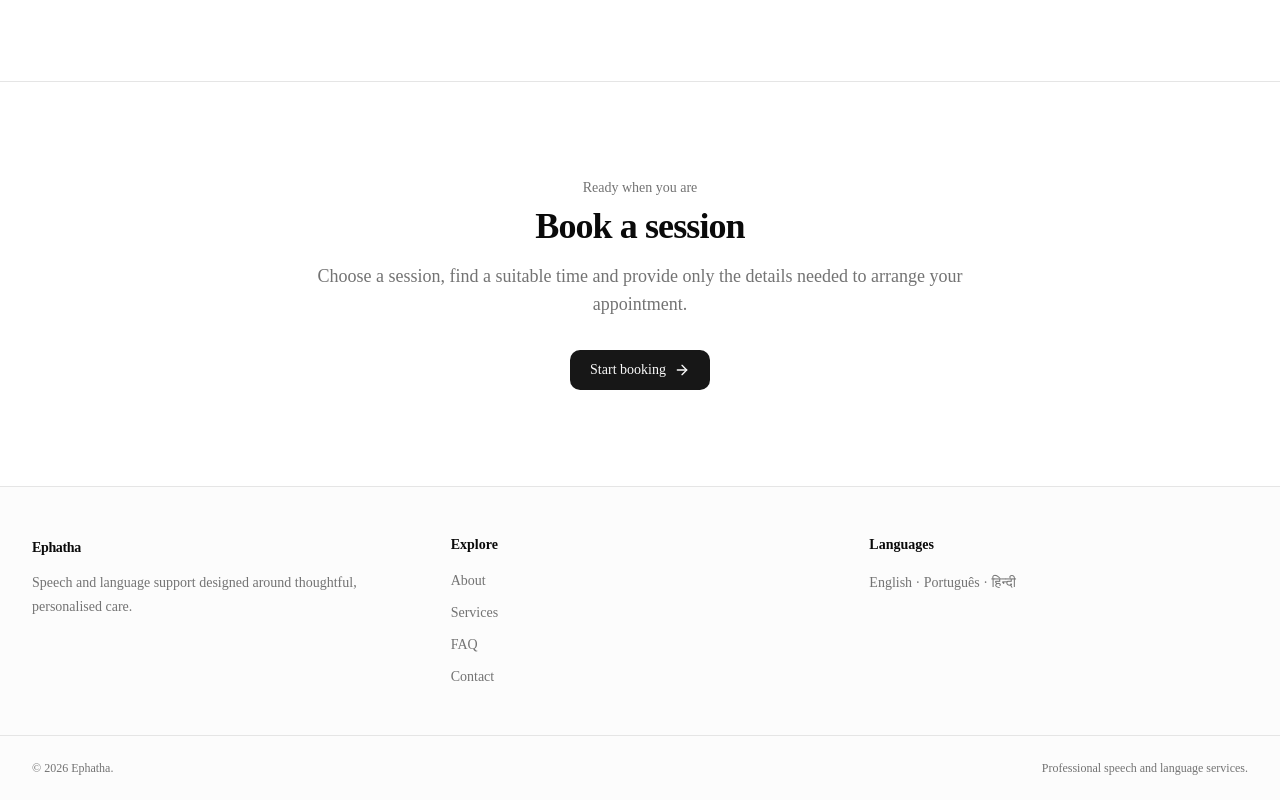
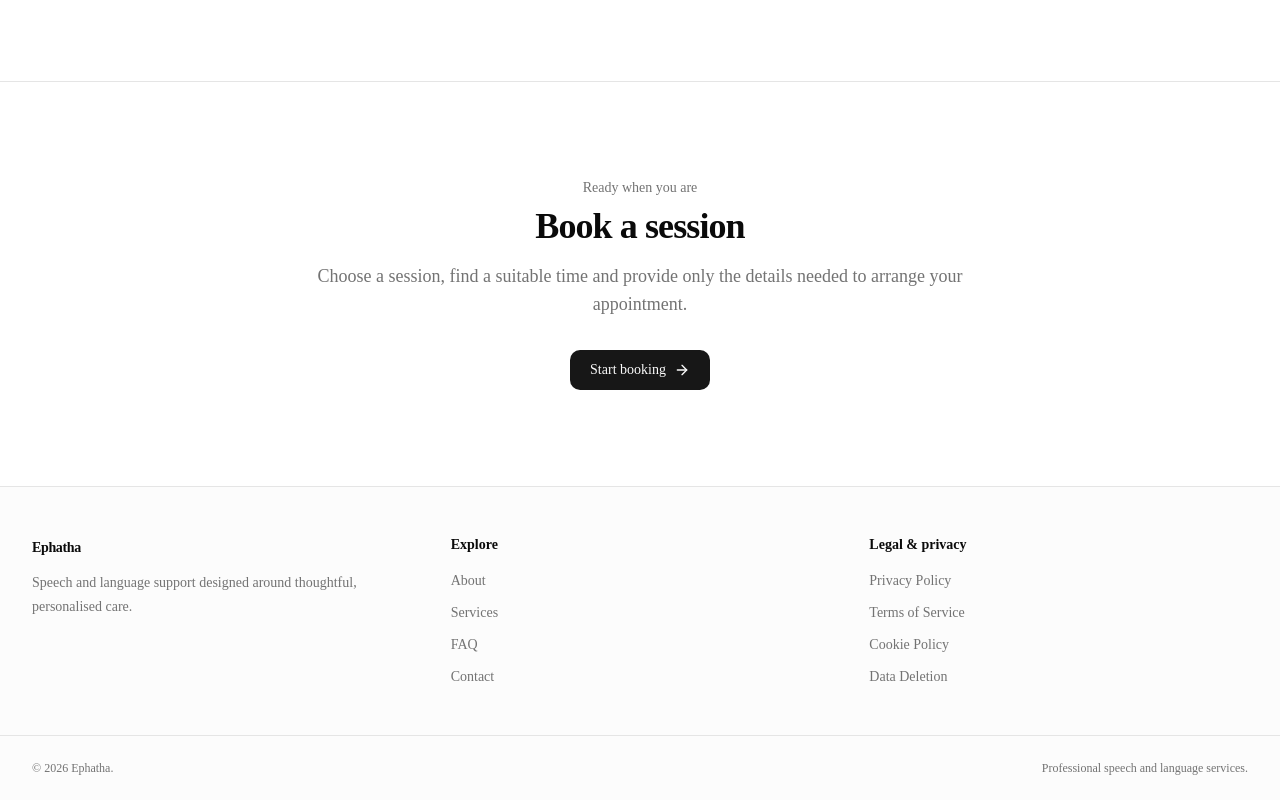
Before and after one commit to Praisepaul/MySLP, a Next.js app: page / in a window 1280 px wide. Shown: the part 3333-4133 px from the top of the page. Built offline with nearby package versions, Linux system fonts and the light colour scheme; no server answers; the database is empty.

Commit message:
Add legal policy links to public footer

```diff
--- a/components/public/layout/public-footer.tsx
+++ b/components/public/layout/public-footer.tsx
@@ -45,11 +45,32 @@ export function PublicFooter() {
         </div>
 
         <div>
-          <h2 className="text-sm font-semibold">Languages</h2>
+          <h2 className="text-sm font-semibold">Legal & privacy</h2>
 
-          <p className="mt-4 text-sm leading-6 text-muted-foreground">
-            English · Português · हिन्दी
-          </p>
+          <nav className="mt-4" aria-label="Legal navigation">
+            <ul className="space-y-3 text-sm text-muted-foreground">
+              <li>
+                <Link href="/privacy-policy" className="hover:text-foreground">
+                  Privacy Policy
+                </Link>
+              </li>
+              <li>
+                <Link href="/terms" className="hover:text-foreground">
+                  Terms of Service
+                </Link>
+              </li>
+              <li>
+                <Link href="/cookie-policy" className="hover:text-foreground">
+                  Cookie Policy
+                </Link>
+              </li>
+              <li>
+                <Link href="/data-deletion" className="hover:text-foreground">
+                  Data Deletion
+                </Link>
+              </li>
+            </ul>
+          </nav>
         </div>
       </div>
 
```
